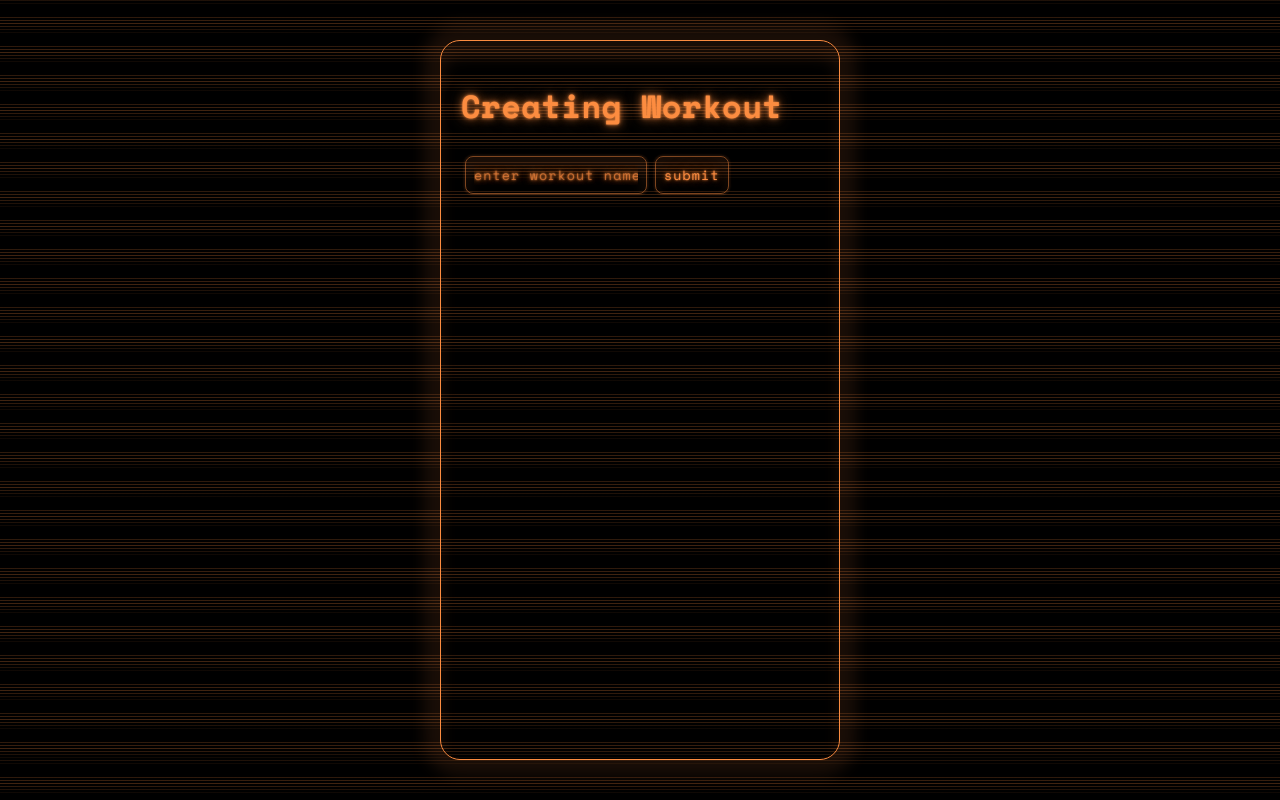
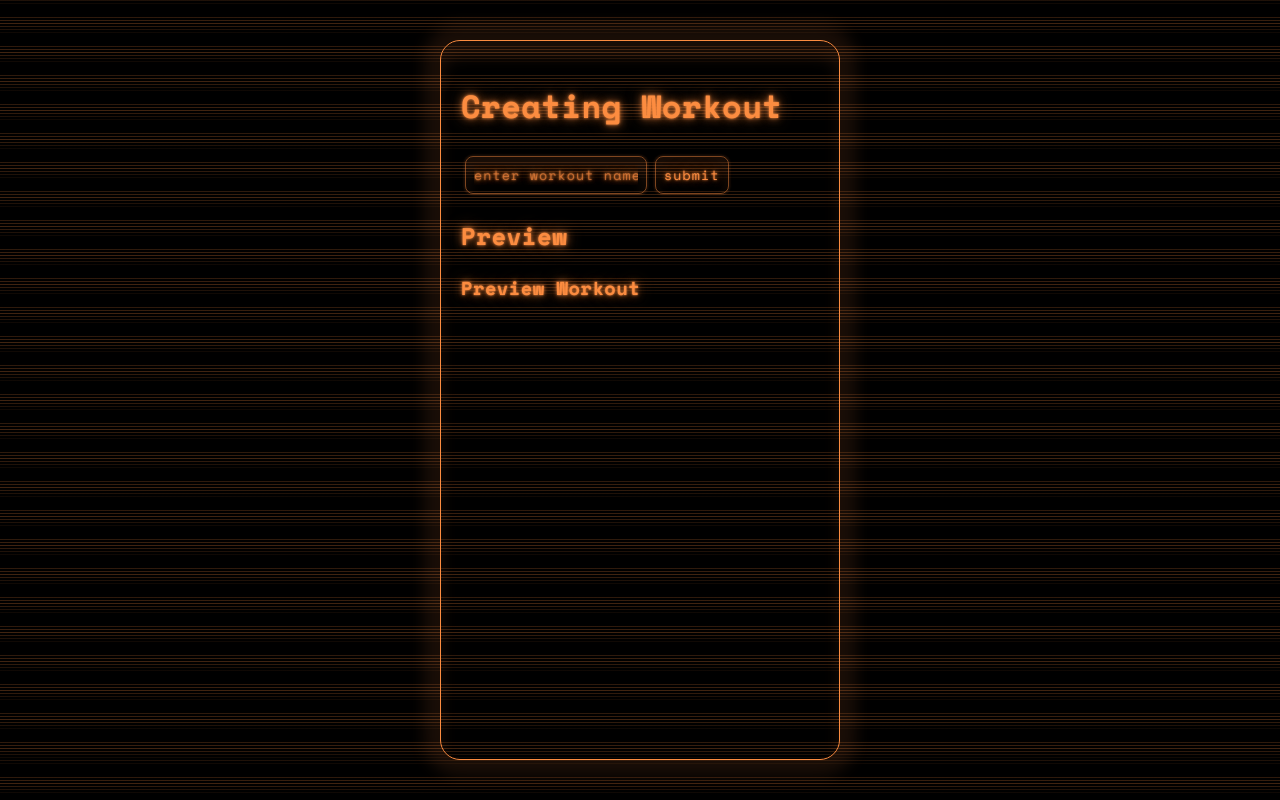
Before and after one commit to jakobm101/capstone-atomicworkouts, a Next.js app: page /workouts/create in a window 1280 px wide. Built offline with nearby package versions, Linux system fonts and the light colour scheme.

Commit message:
setting name in preview works

```diff
--- a/pages/workouts/create.jsx
+++ b/pages/workouts/create.jsx
@@ -1,17 +1,35 @@
+import { useState } from "react";
+
 export default function WorkoutCreate() {
+  const [workoutPreview, setWorkoutPreview] = useState({
+    workoutName: "Preview Workout",
+    exercises: [{}, {}],
+  });
+
   const handleSubmit = async (e) => {
     e.preventDefault();
     const formData = new FormData(e.currentTarget);
     const data = Object.fromEntries(formData.entries());
     console.log("Submitting", data);
+    setWorkoutPreview({ ...workoutPreview, ...data });
   };
+
+  console.log("workout preview", workoutPreview);
+
   return (
     <main>
       <h1>Creating Workout</h1>
       <form onSubmit={handleSubmit}>
-      <input type="text" name="name" placeholder="enter workout name" />
+        <input
+          type="text"
+          name="workoutName"
+          placeholder="enter workout name"
+        />
         <button type="submit">submit</button>
       </form>
+
+      <h2>Preview</h2>
+      <h3>{workoutPreview.workoutName}</h3>
     </main>
   );
 }
```
